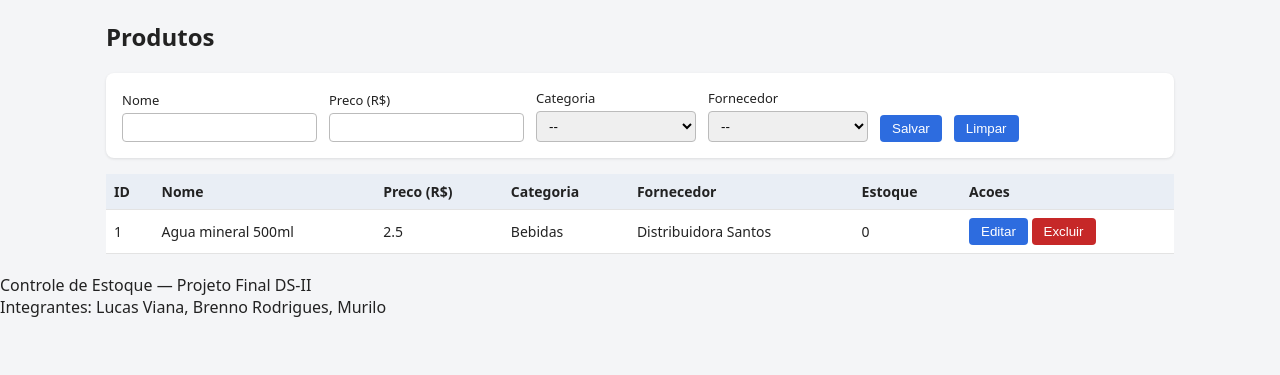
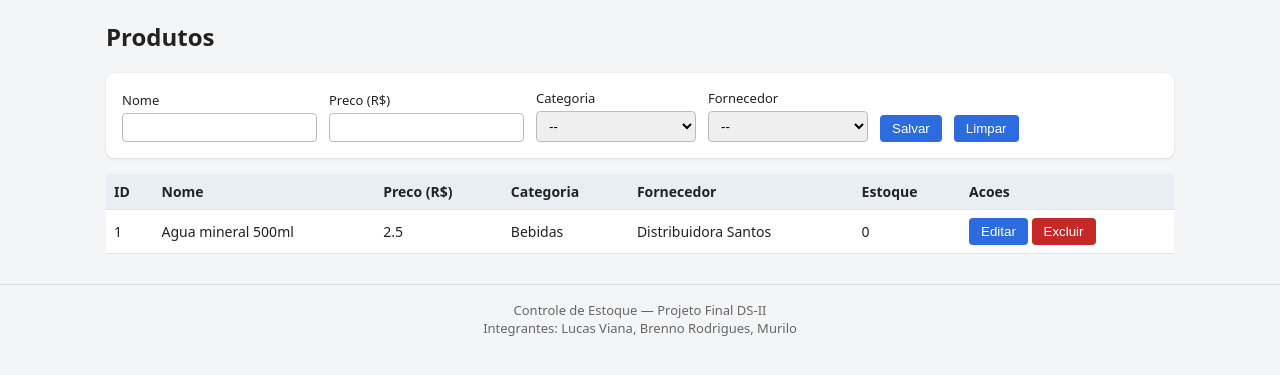
Before and after one commit to Brennoo05/controle-estoqueP2Cannarozzo, a Spring Boot app: page / in a window 1280 px wide. Shown: the part 47-422 px from the top of the page. Run offline with Spring Boot 4, Linux system fonts and the light colour scheme; a user stored in the database is signed in; data comes from the database, SQL or seed files in the repository; some of the project's set-up classes (security, data sources, template engines, error pages and the like) are left out, and stand-ins take their place.

Commit message:
css do rodape

```diff
--- a/controle-estoque/src/main/resources/static/style.css
+++ b/controle-estoque/src/main/resources/static/style.css
@@ -17,3 +17,11 @@ th { background: #e9eef5; }
 .erro { color: #c62828; font-weight: bold; }
 body.login { display: flex; justify-content: center; align-items: center; height: 100vh; }
 body.login .card { flex-direction: column; align-items: stretch; width: 320px; }
+footer {
+    text-align: center;
+    padding: 16px;
+    margin-top: 30px;
+    color: #666;
+    font-size: 13px;
+    border-top: 1px solid #ddd;
+}
```
